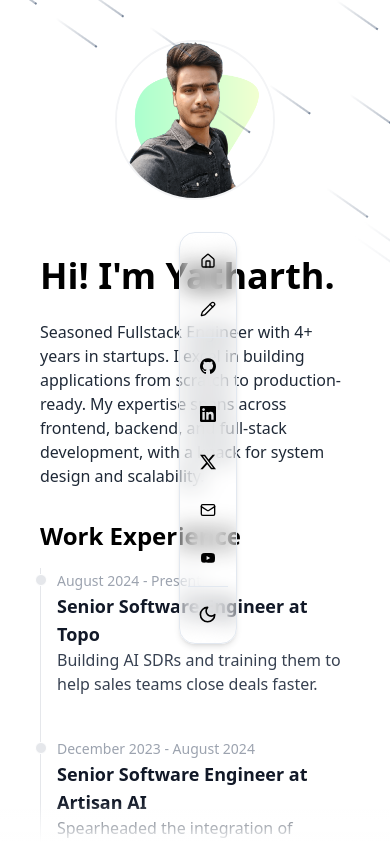
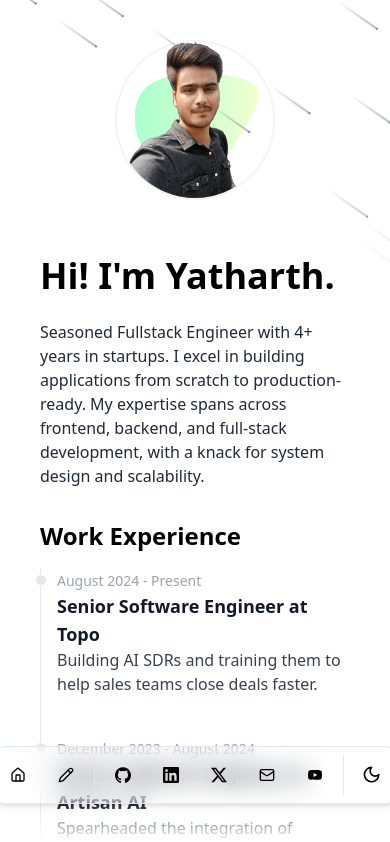
Before and after one commit to yatharth1706/personal-portfolio-v1, a Next.js app: page / in a window 390 px wide. Shown: the top 842 px of the page. Built offline with nearby package versions, Linux system fonts and the light colour scheme.

Commit message:
fix: dock position

```diff
--- a/components/CustomDock.tsx
+++ b/components/CustomDock.tsx
@@ -101,10 +101,14 @@ const DATA = {
 
 export function CustomDock() {
   const { resolvedTheme, setTheme } = useTheme();
-  const [isMobile, setIsMobile] = useState(false);
+  const [isMobile, setIsMobile] = useState(true);
 
+  console.log("asdf");
   useEffect(() => {
-    const handleResize = () => setIsMobile(window.innerWidth < 1050);
+    const handleResize = () => {
+      setIsMobile(window.innerWidth < 1050);
+    };
+    handleResize();
     window.addEventListener("resize", handleResize);
     return () => window.removeEventListener("resize", handleResize);
   }, []);
```
